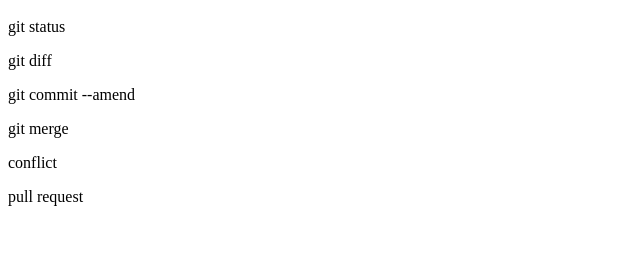
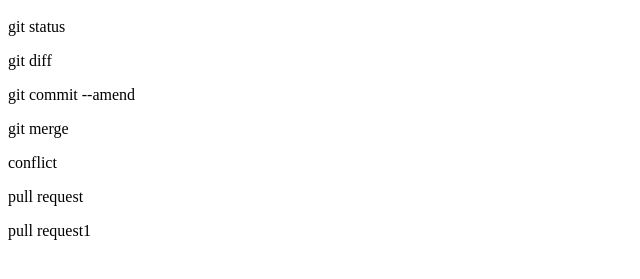
Before and after one commit to mk4362/git_tutorial, a plain HTML site: page index.html in a window 1280 px wide. Shown: the part 57-336 px from the top of the page, without its empty margins (0-640 px from the left). Drawn offline with Linux system fonts and the light colour scheme.

Commit message:
pull request1を追記

```diff
--- a/index.html
+++ b/index.html
@@ -5,3 +5,4 @@
 <p>git merge</p>
 <p>conflict</p>
 <p>pull request</p>
+<p>pull request1</p>
```
